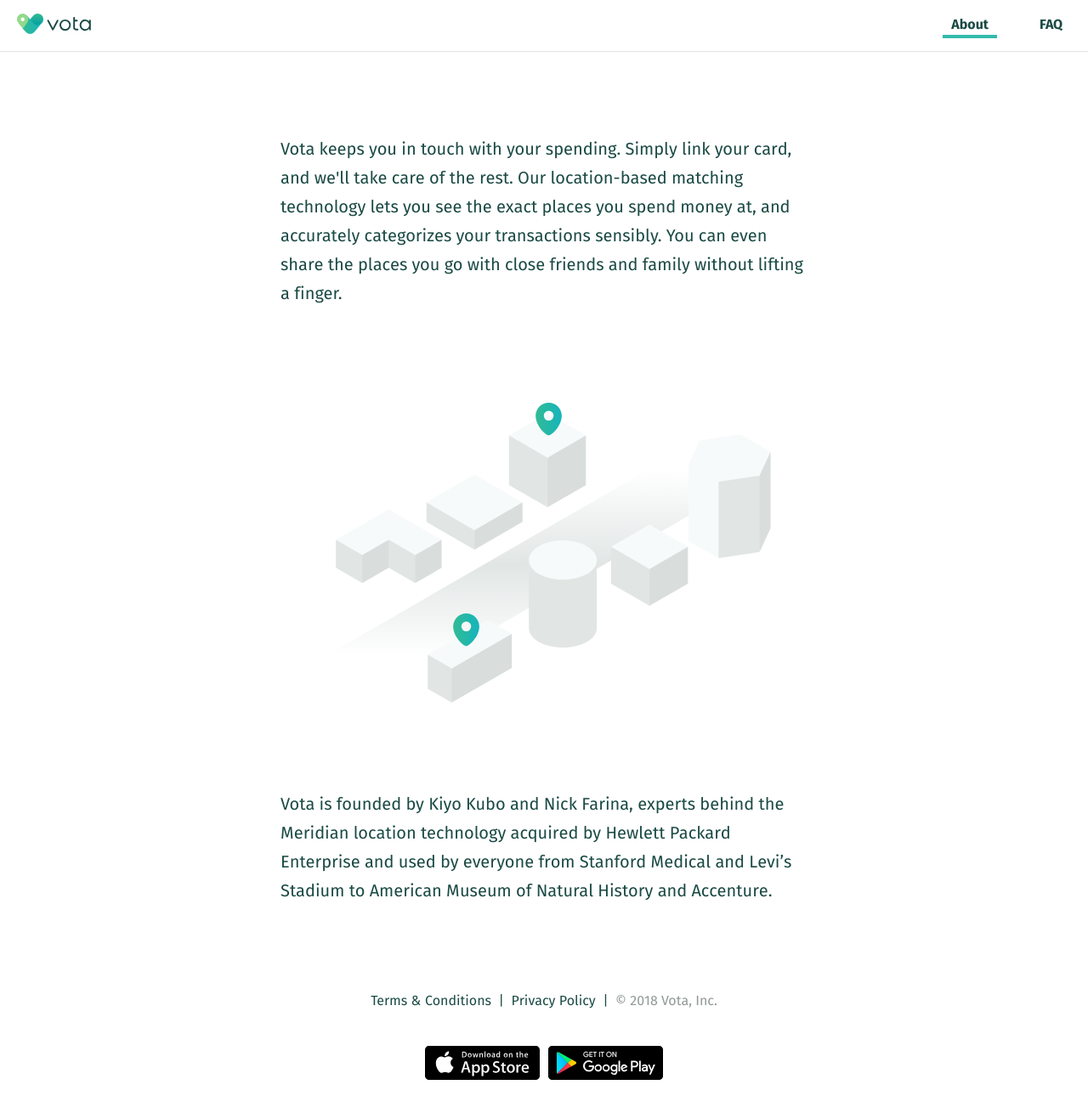
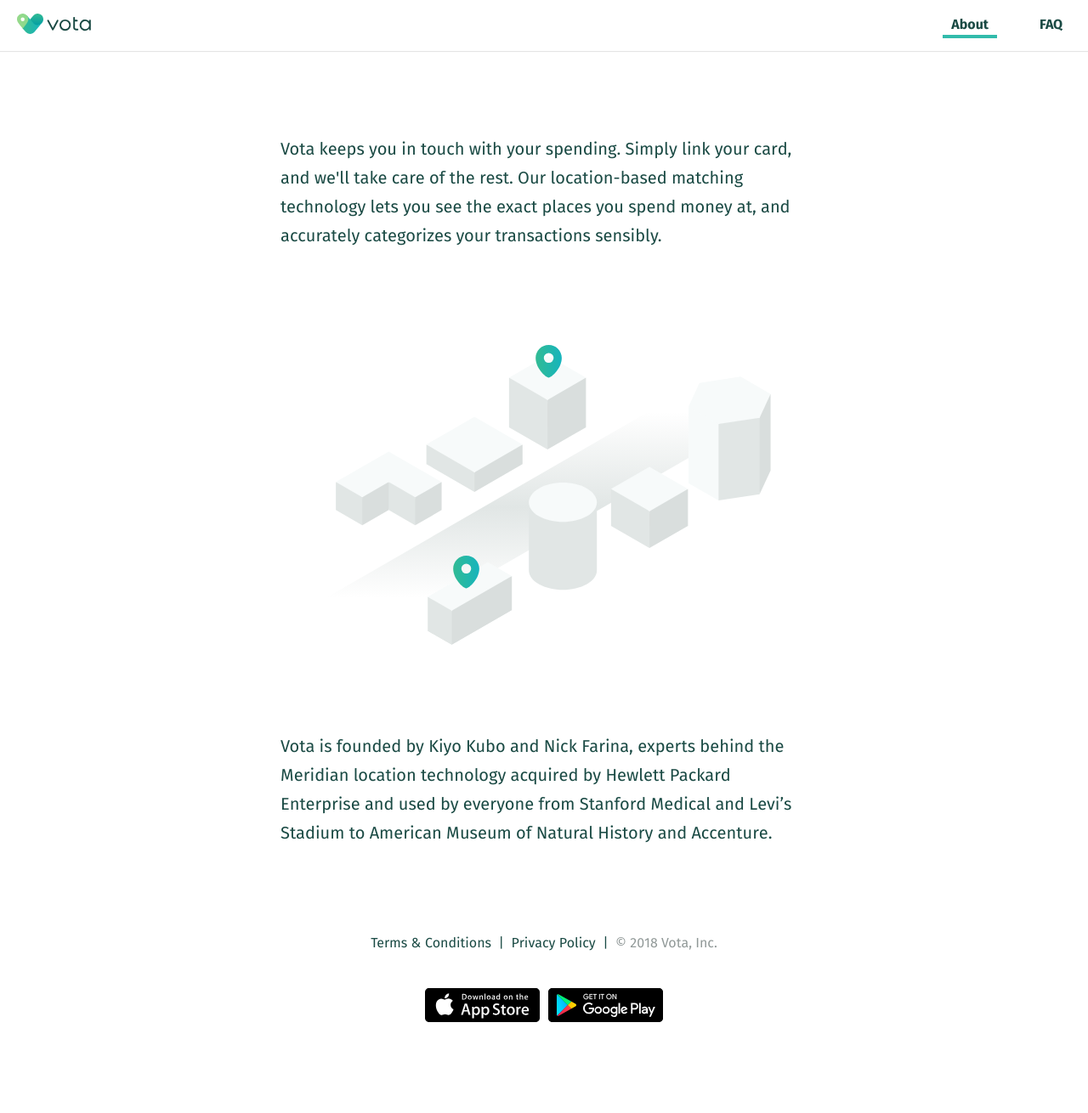
Before and after one commit to nfarina/vota-site, a Jekyll site: the page built from about.html, in a window 1280 px wide and 1375 px high. Shown: the top 1310 px of the window at 85% size. Built offline with Jekyll 4.4.1, drawn with Linux system fonts in a browser that asks for light colours; comment, search, counter and statistics services are not loaded.

Commit message:
Less social

```diff
--- a/about.html
+++ b/about.html
@@ -5,7 +5,7 @@
 ---
 
 <div class="about content">
-  <p class="overview">Vota keeps you in touch with your spending. Simply link your card, and we'll take care of the rest. Our location-based matching technology lets you see the exact places you spend money at, and accurately categorizes your transactions sensibly. You can even share the places you go with close friends and family without lifting a finger.</p>
+  <p class="overview">Vota keeps you in touch with your spending. Simply link your card, and we'll take care of the rest. Our location-based matching technology lets you see the exact places you spend money at, and accurately categorizes your transactions sensibly. <!--You can even share the places you go with close friends and family without lifting a finger.--></p>
 
   <div class="illus">
     <div class="illus_city"><img src="/images/illus_city.svg" alt="" /></div>
```
